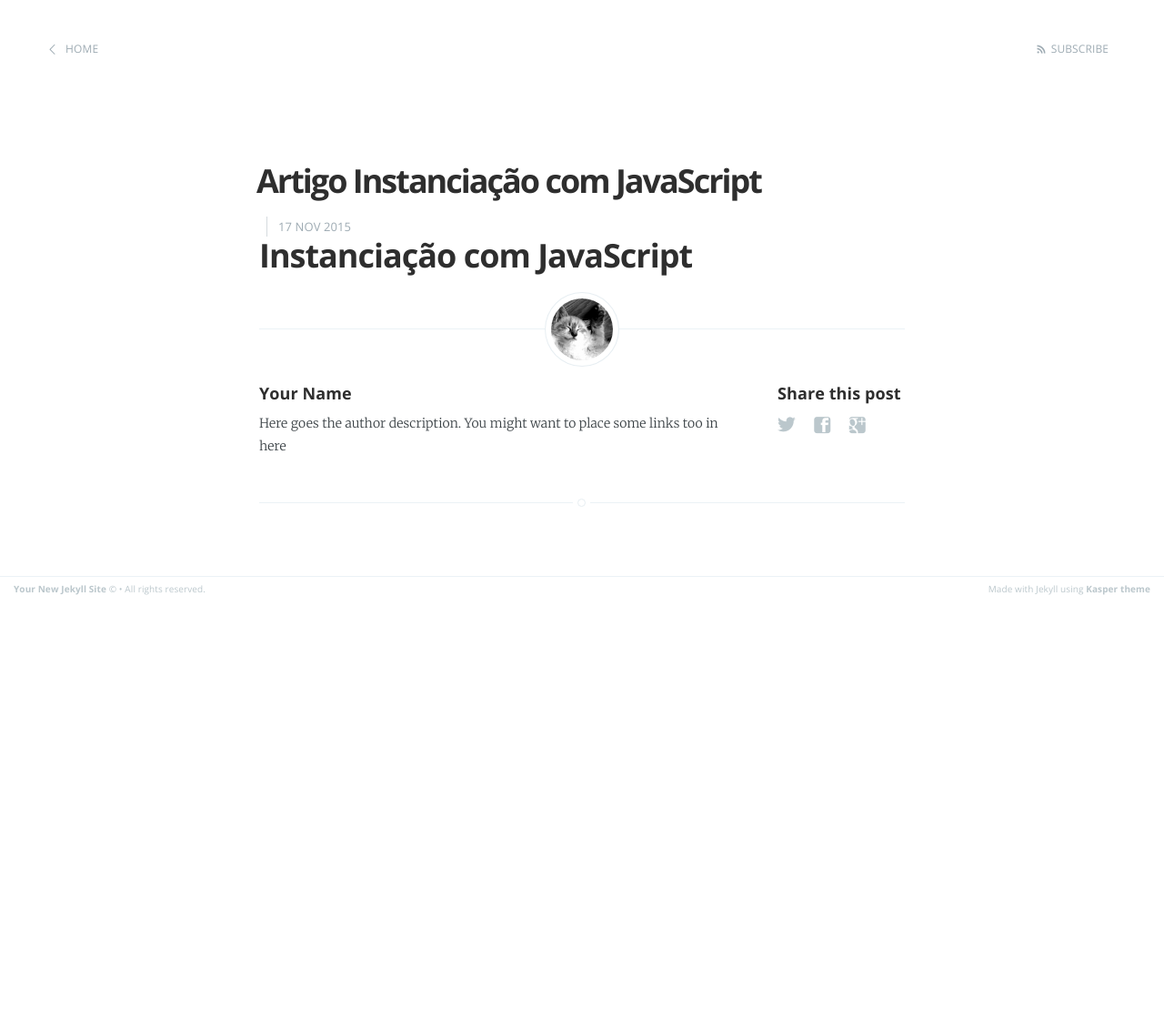
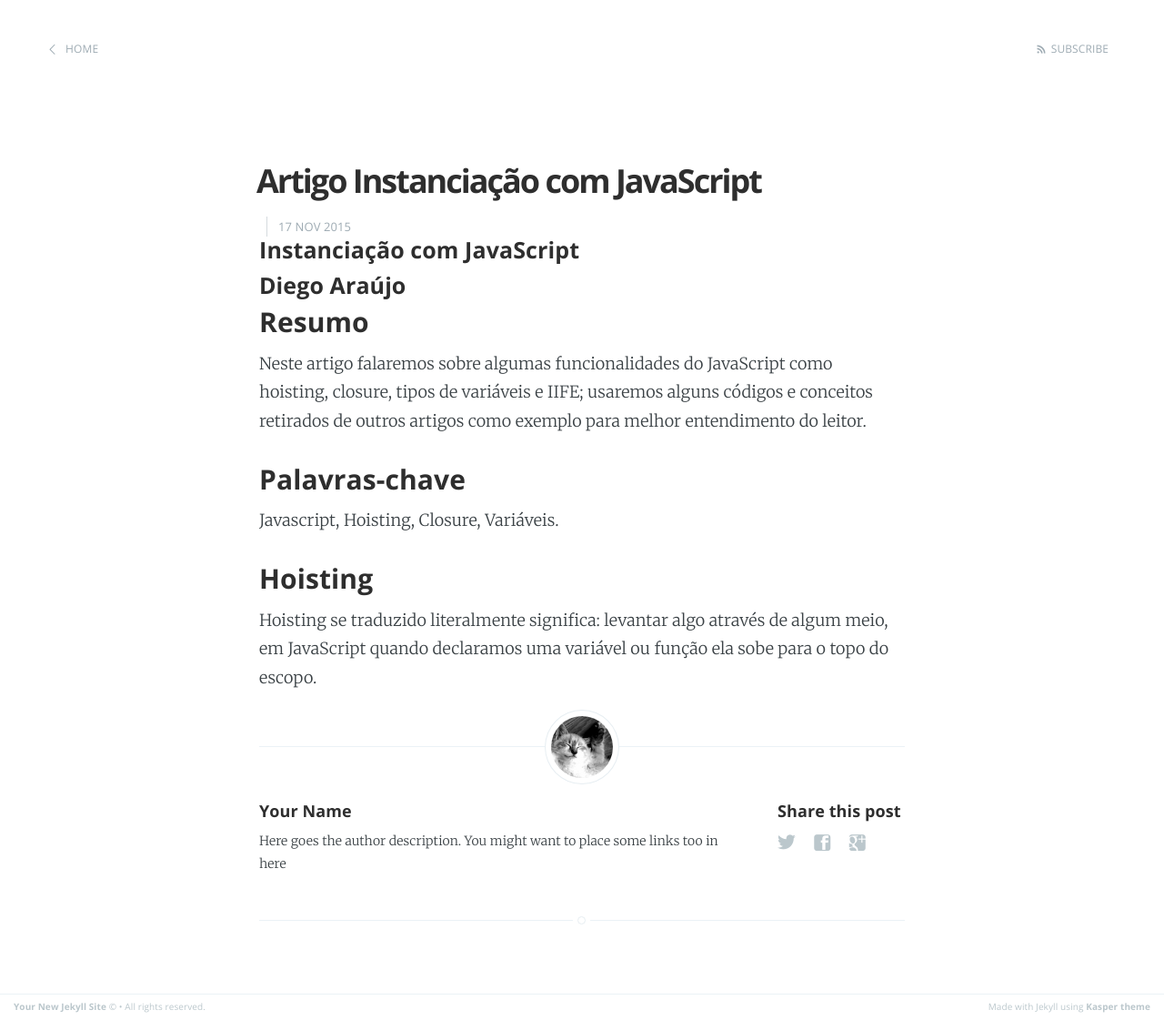
Before and after one commit to diihfilipe/diihfilipe.github.io, a Jekyll site: the page built from _posts/2015-11-17-Instanciacao-com-Javascript.html, in a window 1280 px wide. Shown: the whole page at 91% size. Built offline with Jekyll 4.4.1, drawn with Linux system fonts in a browser that asks for light colours; Markdown is read by kramdown in place of the engine named in the settings; before the commit the page ends 900 px from its top, so only the background shows below that.

Commit message:
Subindo primeiro post

```diff
--- a/_posts/2015-11-17-Instanciacao-com-Javascript.html
+++ b/_posts/2015-11-17-Instanciacao-com-Javascript.html
@@ -4,4 +4,11 @@ title:  "Artigo Instanciação com JavaScript"
 date:   2015-11-17 12:18:00
 ---
 
-<h2>Instanciação com JavaScript</h2>
+<h4>Instanciação com JavaScript</h4>
+<h4>Diego Araújo</h4>
+<h3>Resumo</h3>
+<p>Neste artigo falaremos sobre algumas funcionalidades do JavaScript como hoisting, closure, tipos de variáveis e IIFE; usaremos alguns códigos e conceitos retirados de outros artigos como exemplo para melhor entendimento do leitor.</p>
+<h3>Palavras-chave</h3>
+<p>Javascript, Hoisting, Closure, Variáveis.</p>
+<h3>Hoisting</h3>
+<p>Hoisting se traduzido literalmente significa: levantar algo através de algum meio, em JavaScript quando declaramos uma variável ou função ela sobe para o topo do escopo.</p>
```
